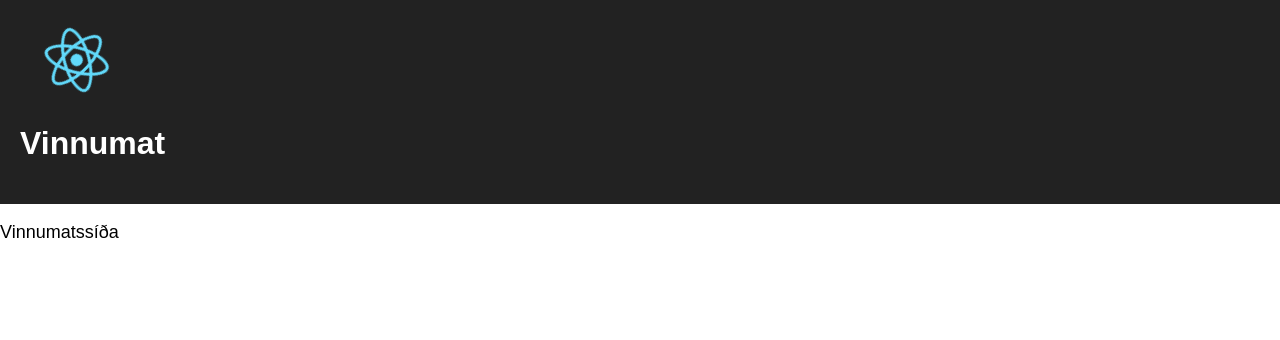
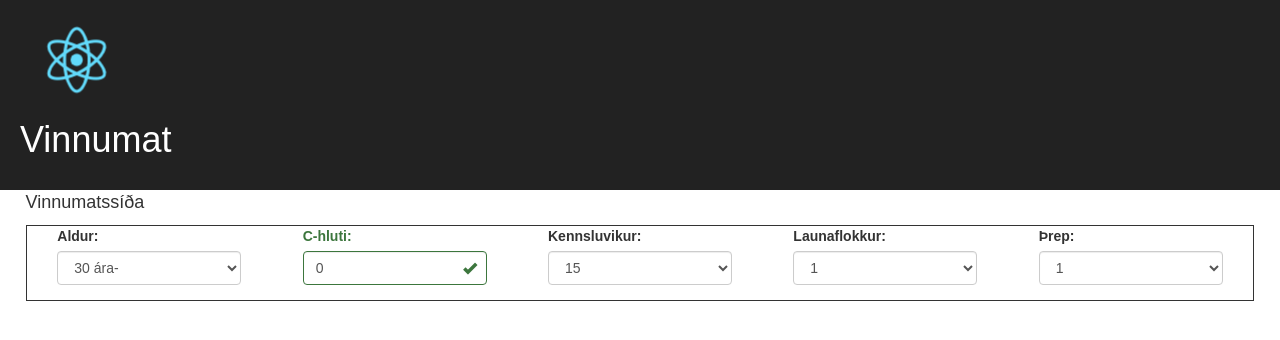
Before and after one commit to UnnarThorBachmann/vinnumat-react, a React (Create React App) app in the folder vinnumat/: page / in a window 1280 px wide. Shown: the top 340 px of the page. Built offline with nearby package versions, Linux system fonts and the light colour scheme.

Commit message:
feat: Adding form for input of information about the teacher.

```diff
--- a/vinnumat/package.json
+++ b/vinnumat/package.json
@@ -4,6 +4,7 @@
   "private": true,
   "dependencies": {
     "react": "^15.6.1",
+    "react-bootstrap": "^0.31.2",
     "react-dom": "^15.6.1",
     "react-scripts": "1.0.11"
   },
--- a/vinnumat/public/index.html
+++ b/vinnumat/public/index.html
@@ -10,6 +10,11 @@
     -->
     <link rel="manifest" href="%PUBLIC_URL%/manifest.json">
     <link rel="shortcut icon" href="%PUBLIC_URL%/favicon.ico">
+    <!-- Latest compiled and minified CSS -->
+	<link rel="stylesheet" href="https://maxcdn.bootstrapcdn.com/bootstrap/latest/css/bootstrap.min.css">
+
+	<!-- Optional theme -->
+	<link rel="stylesheet" href="https://maxcdn.bootstrapcdn.com/bootstrap/latest/css/bootstrap-theme.min.css">
     <!--
       Notice the use of %PUBLIC_URL% in the tags above.
       It will be replaced with the URL of the `public` folder during the build.
@@ -19,7 +24,7 @@
       work correctly both with client-side routing and a non-root public URL.
       Learn how to configure a non-root public URL by running `npm run build`.
     -->
-    <title>React App</title>
+    <title>Vinnumatssíða</title>
   </head>
   <body>
     <noscript>
@@ -37,4 +42,16 @@
       To create a production bundle, use `npm run build` or `yarn build`.
     -->
   </body>
+  	<!--[if lt IE 9]>
+	<script>
+		(function(){
+  			var ef = function(){};
+  			window.console = window.console || {log:ef,warn:ef,error:ef,dir:ef};
+		}());
+	</script>
+	<script src="//cdnjs.cloudflare.com/ajax/libs/html5shiv/3.7.2/html5shiv.min.js"></script>
+	<script src="//cdnjs.cloudflare.com/ajax/libs/html5shiv/3.7.2/html5shiv-printshiv.min.js"></script>
+	<script src="//cdnjs.cloudflare.com/ajax/libs/es5-shim/3.4.0/es5-shim.js"></script>
+	<script src="//cdnjs.cloudflare.com/ajax/libs/es5-shim/3.4.0/es5-sham.js"></script>
+	<![endif]-->
 </html>
--- a/vinnumat/src/App.css
+++ b/vinnumat/src/App.css
@@ -16,8 +16,26 @@
 
 .App-intro {
   font-size: large;
+
 }
 
+div.TeacherForm {
+  width: 100%;
+  display: flex;
+  flex-direction: row;
+  border: solid;
+  border-width: 0.5px;
+  justify-content: space-around;
+}
+
+div.TeacherUnitForm {
+  width: 15%;
+}
+
+div.mainBody {
+  padding-left: 2%;
+  padding-right: 2%;
+}
 @keyframes App-logo-spin {
   from { transform: rotate(0deg); }
   to { transform: rotate(360deg); }
--- a/vinnumat/src/App.js
+++ b/vinnumat/src/App.js
@@ -1,5 +1,6 @@
 import React, { Component } from 'react';
 import logo from './logo.svg';
+import TeacherForm from './TeacherForm'
 import './App.css';
 
 class App extends Component {
@@ -14,9 +15,12 @@ class App extends Component {
           			<h1>Vinnumat</h1>
           		</div>
         	</div>
+        	<div className="mainBody">
         		<p className="App-intro">
           			Vinnumatssíða
         		</p>
+        		<TeacherForm/>
+      		</div>
       	</div>
     );
   }
--- /dev/null
+++ b/vinnumat/src/TeacherForm.js
@@ -0,0 +1,169 @@
+import React, {Component} from 'react';
+import FormGroup from 'react-bootstrap/lib/FormGroup';
+import ControlLabel from 'react-bootstrap/lib/ControlLabel';
+import FormControl from 'react-bootstrap/lib/FormControl';
+
+/**
+* This component was constructed by Unnar Thor Bachmann.
+* Some of the code is under heavy influence from the video
+* lectures.
+* This component renders the search list.
+**/
+class TeacherForm extends React.Component  {
+
+
+  state = {
+    aldur: '30 ára-',
+    cHluti: '0',
+    launaflokkur: '',
+    threp: '',
+    vikur: '15'
+  }
+
+  handleChangeAldur = (e) => {
+    this.setState({aldur: e.target.value });
+  }
+
+  handleChangeC = (e) => {
+    this.setState({cHluti: e.target.value.replace(',','.') });
+  }
+  handleChangeLaunaflokkur = (e) => {
+    this.setState({launaflokkur: e.target.value });
+  }
+  handleChangeThrep = (e) => {
+    this.setState({threp: e.target.value });
+  }
+  handleChangeVikur = (e) => {
+    this.setState({vikur: e.target.value });
+  }
+  getValidationCHluti = () => {
+    return isNaN(this.state.cHluti.replace(',','.')) ? 'error': 'success'
+  }
+
+  render() {
+    return (
+      <div className="TeacherForm">
+        <div className="TeacherUnitForm">
+          <form>
+            <FormGroup
+              controlId="formBasicText"
+            >
+              <ControlLabel>Aldur: </ControlLabel>
+              <FormControl
+                componentClass="select"
+                placeholder="30 ára-"
+                value={this.state.aldur}
+                onChange={this.handleChangeAldur}
+              >
+                <option value="30 ára-">30 ára-</option>
+                <option value="30-37 ára">30-37 ára</option>
+                <option value="38-54 ára">38-54 ára</option>
+                <option value="38-54 ára">55-60 ára</option>
+                <option value="38-54 ára">60 ára+</option>
+              </FormControl>
+            </FormGroup>
+          </form>
+        </div>
+        <div className="TeacherUnitForm">
+          <form>
+            <FormGroup
+              controlId="formBasicText"
+              validationState={this.getValidationCHluti()}
+            >
+            <ControlLabel>C-hluti: </ControlLabel>
+            <FormControl
+              type="text"
+              value={this.state.cHluti}
+              placeholder="0"
+              onChange={this.handleChangeC}
+            />
+            <FormControl.Feedback />
+            </FormGroup>
+          </form>
+        </div>
+        <div className="TeacherUnitForm">
+          <form>
+            <FormGroup
+              controlId="formBasicText"
+            >
+            <ControlLabel>Kennsluvikur: </ControlLabel>
+            <FormControl
+                componentClass="select"
+                placeholder="1"
+                value={this.state.vikur}
+                onChange={this.handleChangeVikur}
+            >
+              <option value="14">14</option>
+              <option value="15">15</option>
+              <option value="16">16</option>
+              <option value="17">17</option>
+              <option value="18">18</option>
+            </FormControl>
+
+            </FormGroup>
+          </form>
+        </div>
+        <div className="TeacherUnitForm">
+          <form>
+            <FormGroup
+              controlId="formBasicText"
+            >
+            <ControlLabel>Launaflokkur: </ControlLabel>
+            <FormControl
+                componentClass="select"
+                placeholder="1"
+                value={this.state.launaflokkur}
+                onChange={this.handleChangeLaunaflokkur}
+            >
+              <option value="1">1</option>
+              <option value="2">2</option>
+              <option value="3">3</option>
+              <option value="4">4</option>
+              <option value="5">5</option>
+              <option value="6">6</option>
+              <option value="7">7</option>
+              <option value="8">8</option>
+              <option value="9">9</option>
+              <option value="10">10</option>
+              <option value="11">11</option>
+              <option value="12">12</option>
+              <option value="13">13</option>
+              <option value="14">14</option>
+              <option value="15">15</option>
+              <option value="16">16</option>
+            </FormControl>
+
+            </FormGroup>
+          </form>
+        </div>
+        <div className="TeacherUnitForm">
+          <form>
+            <FormGroup
+              controlId="formBasicText"
+            >
+            <ControlLabel>Þrep: </ControlLabel>
+            <FormControl
+                componentClass="select"
+                placeholder="1"
+                value={this.state.threp}
+                onChange={this.handleChangeThrep}
+            >
+              <option value="1">1</option>
+              <option value="2">2</option>
+              <option value="3">3</option>
+              <option value="4">4</option>
+              <option value="5">5</option>
+              <option value="6">6</option>
+              <option value="7">7</option>
+              <option value="8">8</option>
+            </FormControl>
+            </FormGroup>
+          </form>
+        </div>
+      </div>
+    );
+  }
+
+}
+
+export default TeacherForm
```
Also changed, not shown: 1 other file (tests, documents, lock files or other folders). Lines whose indentation alone changed are shown as unchanged.
